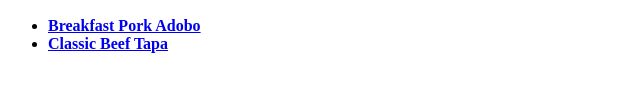
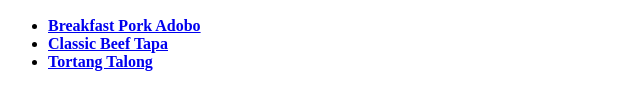
Before and after one commit to ardamein/odin-recipes, a plain HTML site: page index.html in a window 1280 px wide. Shown: the part 148-258 px from the top of the page, without its empty margins (0-640 px from the left). Drawn offline with Linux system fonts and the light colour scheme.

Commit message:
Add relative link to talong.html

```diff
--- a/index.html
+++ b/index.html
@@ -12,6 +12,7 @@
     <ul>
         <li><a href="pages/pork-adobo.html"><strong>Breakfast Pork Adobo</strong></a></li>
         <li><a href="pages/beef-tapa.html"><strong>Classic Beef Tapa</strong></a></li>
+        <li><a href="pages/talong.html"><strong>Tortang Talong</strong></a></li>
 
 
 
```
